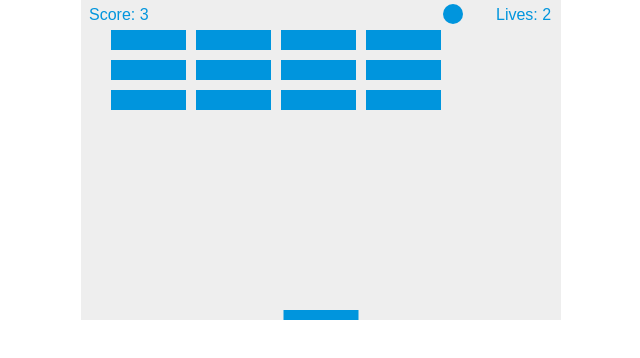
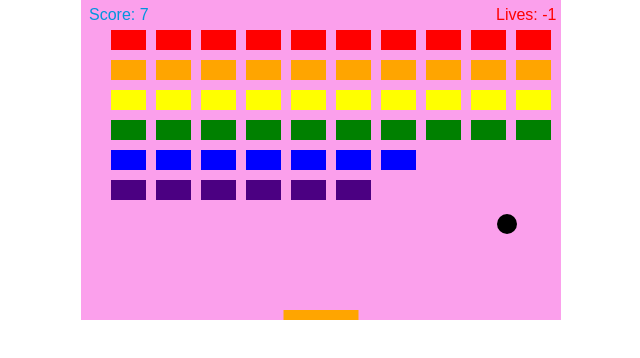
Before and after one commit to astevens246/Breakout-Tutorial, a website: page index.html in a window 1280 px wide. Shown: the whole page, without its empty margins (319-959 px from the left). Drawn offline with Linux system fonts and the light colour scheme.

Commit message:
changed the game color scheme, added more bricks, and made the ball movements random

```diff
--- a/index.html
+++ b/index.html
@@ -9,7 +9,7 @@
         margin: 0;
       }
       canvas {
-        background: #eee;
+        background: #fba0ec;
         display: block;
         margin: 0 auto;
       }
--- a/main.js
+++ b/main.js
@@ -3,8 +3,8 @@ const ctx = canvas.getContext('2d'); // robot that draws on the canvas
 
 let x = canvas.width / 2;// starting point for the ball
 let y = canvas.height - 30;// starting point for the ball
-let dx = 2;
-let dy = -2;
+let dx = (Math.random() - 0.5) * 10; // Generate a random number between -5 and 5
+let dy = (Math.random() - 0.5) * 10; // Generate a random number between -5 and 5
 
 const ballRadius = 10;
 
@@ -15,9 +15,9 @@ let paddleX = (canvas.width - paddleWidth) / 2;
 let rightPressed = false;
 let leftPressed = false;
 
-const brickRowCount = 3;
-const brickColumnCount = 5;
-const brickWidth = 75;
+const brickRowCount = 6;
+const brickColumnCount = 10;
+const brickWidth = 35;
 const brickHeight = 20;
 const brickPadding = 10;
 const brickOffsetTop = 30;
@@ -42,17 +42,17 @@ function mouseMoveHandler(e) {
 }
 
 function keyDownHandler(e) {
-    if (e.key === "Right" || e.key === "ArrowRight") {
+  if (e.key === 'Right' || e.key === 'ArrowRight') {
     rightPressed = true;
-    } else if (e.key === "Left" || e.key === "ArrowLeft") {
+  } else if (e.key === 'Left' || e.key === 'ArrowLeft') {
     leftPressed = true;
   }
 }
 
 function keyUpHandler(e) {
-    if (e.key === "Right" || e.key === "ArrowRight") {
+  if (e.key === 'Right' || e.key === 'ArrowRight') {
     rightPressed = false;
-    } else if (e.key === "Left" || e.key === "ArrowLeft") {
+  } else if (e.key === 'Left' || e.key === 'ArrowLeft') {
     leftPressed = false;
   }
 }
@@ -62,23 +62,23 @@ document.addEventListener('keyup', keyUpHandler, false);
 document.addEventListener('mousemove', mouseMoveHandler, false);
 
 function collisionDetection() {
-    for (let c = 0; c < brickColumnCount; c++) {
-      for (let r = 0; r < brickRowCount; r++) {
+  for (let c = 0; c < brickColumnCount; c += 1) {
+    for (let r = 0; r < brickRowCount; r += 1) {
       const b = bricks[c][r];
       if (b.status === 1) {
         if (
-            x > b.x &&
-            x < b.x + brickWidth &&
-            y > b.y &&
-            y < b.y + brickHeight
+          x > b.x
+            && x < b.x + brickWidth
+            && y > b.y
+            && y < b.y + brickHeight
         ) {
           dy = -dy;
           b.status = 0;
-            score++;
+          score += 1;
           if (score === brickRowCount * brickColumnCount) {
-                alert("YOU WIN, CONGRATULATIONS!");
+            // eslint-disable-next-line no-alert
+            alert('YOU WIN, CONGRATULATIONS!');
             document.location.reload();
-                clearInterval(interval); // Needed for Chrome to end game
           }
         }
       }
@@ -87,21 +87,21 @@ function collisionDetection() {
 }
 
 function drawScore() {
-    ctx.font = "16px Arial";
-    ctx.fillStyle = "#0095DD";
+  ctx.font = '16px Arial';
+  ctx.fillStyle = '#0095DD';
   ctx.fillText(`Score: ${score}`, 8, 20);
 }
 
 function drawLives() {
-    ctx.font = "16px Arial";
-    ctx.fillStyle = "#0095DD";
+  ctx.font = '16px Arial';
+  ctx.fillStyle = 'red';
   ctx.fillText(`Lives: ${lives}`, canvas.width - 65, 20);
 }
 
 function drawBall() {
   ctx.beginPath();
-    ctx.arc(x, y,ballRadius, 0, Math.PI*2);
-    ctx.fillStyle = "#0095DD";
+  ctx.arc(x, y, ballRadius, 0, Math.PI * 2);
+  ctx.fillStyle = 'black';
   ctx.fill();
   ctx.closePath();
 }
@@ -109,16 +109,16 @@ function drawBall() {
 function drawPaddle() {
   ctx.beginPath();
   ctx.rect(paddleX, canvas.height - paddleHeight, paddleWidth, paddleHeight);
-    ctx.fillStyle = "#0095DD";
+  ctx.fillStyle = 'orange';
   ctx.fill();
   ctx.closePath();
 }
 
+function drawBricks() {
+  const colors = ['red', 'orange', 'yellow', 'green', 'blue', 'indigo', 'violet']; // Add as many colors as you have rows
 
-
-function drawBricks() {
-    for (let c = 0; c < brickColumnCount; c++) {
-      for (let r = 0; r < brickRowCount; r++) {
+  for (let c = 0; c < brickColumnCount; c += 1) {
+    for (let r = 0; r < brickRowCount; r += 1) {
       if (bricks[c][r].status === 1) {
         const brickX = c * (brickWidth + brickPadding) + brickOffsetLeft;
         const brickY = r * (brickHeight + brickPadding) + brickOffsetTop;
@@ -126,14 +126,13 @@ function drawBricks() {
         bricks[c][r].y = brickY;
         ctx.beginPath();
         ctx.rect(brickX, brickY, brickWidth, brickHeight);
-          ctx.fillStyle = "#0095DD";
+        ctx.fillStyle = colors[r % colors.length]; // Use the row index to select a color
         ctx.fill();
         ctx.closePath();
       }
     }
   }
 }
-
 
 function draw() {
   ctx.clearRect(0, 0, canvas.width, canvas.height);
@@ -144,36 +143,33 @@ function draw() {
   drawLives();
   collisionDetection();
 
-    if(x + dx > canvas.width-ballRadius || x + dx < ballRadius) {
+  if (x + dx > canvas.width - ballRadius || x + dx < ballRadius) {
     dx = -dx;
   }
-    if(y + dy < ballRadius) {
+  if (y + dy < ballRadius) {
     dy = -dy;
-    }
-    else if(y + dy > canvas.height-ballRadius) {
-      if(x > paddleX && x < paddleX + paddleWidth) {
+  } else if (y + dy > canvas.height - ballRadius) {
+    if (x > paddleX && x < paddleX + paddleWidth) {
       dy = -dy;
-      }
-      else {
-        lives--;
-        if(!lives) {
-          alert("GAME OVER");
+    } else {
+      lives -= 1;
+      if (!lives) {
+        // eslint-disable-next-line no-alert
+        alert('GAME OVER');
         document.location.reload();
-        }
-        else {
-          x = canvas.width/2;
-          y = canvas.height-30;
+      } else {
+        x = canvas.width / 2;
+        y = canvas.height - 30;
         dx = 3;
         dy = -3;
-          paddleX = (canvas.width-paddleWidth)/2;
+        paddleX = (canvas.width - paddleWidth) / 2;
       }
     }
   }
 
-    if(rightPressed && paddleX < canvas.width-paddleWidth) {
+  if (rightPressed && paddleX < canvas.width - paddleWidth) {
     paddleX += 7;
-    }
-    else if(leftPressed && paddleX > 0) {
+  } else if (leftPressed && paddleX > 0) {
     paddleX -= 7;
   }
 
@@ -183,20 +179,3 @@ function draw() {
 }
 
 draw();
-
-// // draws a rectangle
-// ctx.beginPath(); // tells the robot to start drawing
-// // rectangle is 20 from the left and 40 from the top and is 50 wide and 50 tall
-// ctx.rect(20, 40, 50, 50);// created a rectangle and numbers determine where it is on the screen
-// ctx.fillStyle = "#FF0000"; // telling robot to put red pain on the brush
-// ctx.fill();// actually paints the rectangle
-// ctx.closePath();// tells robot to stop drawing and can start a new path
-
-
-
-
-// ctx.beginPath();
-// ctx.rect(160, 10, 100, 40);// created a rectangle and numbers determine where it is on the screen
-// ctx.strokeStyle = "rgba 0, 0, 255, 0.5)";// rgba is red, green, blue, and alpha
-// ctx.stroke();
-// ctx.closePath();
```
Lines whose indentation alone changed are shown as unchanged.
